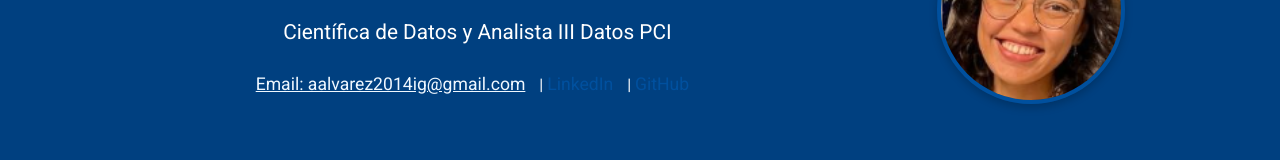
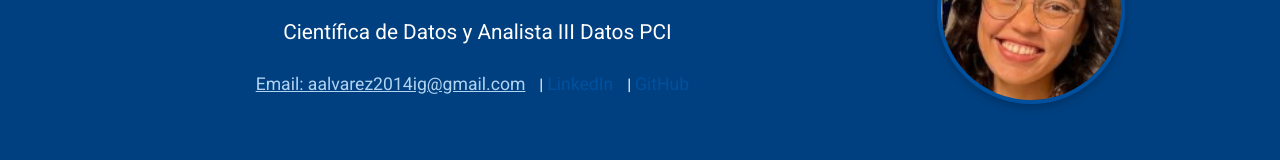
Before and after one commit to AndreaLaLupe/AndreaAlvarez.github.io, a plain HTML site: page index.html in a window 1280 px wide. In both pictures the pointer is over the link "Email: aalvarez2014ig@gmail.com". Shown: the part 154-314 px from the top of the page. Drawn offline with Linux system fonts and the light colour scheme.

Commit message:
Update styles.css

```diff
--- a/styles.css
+++ b/styles.css
@@ -93,7 +93,8 @@ header .contact a {
 
 header .contact a:hover {
     text-decoration: underline;
-    color: #f0f8ff; /* Color claro al hacer hover */
+    color: #b1d4f2;
+    /*color: #f0f8ff;  Color claro al hacer hover */
 }
 
 section {
```
